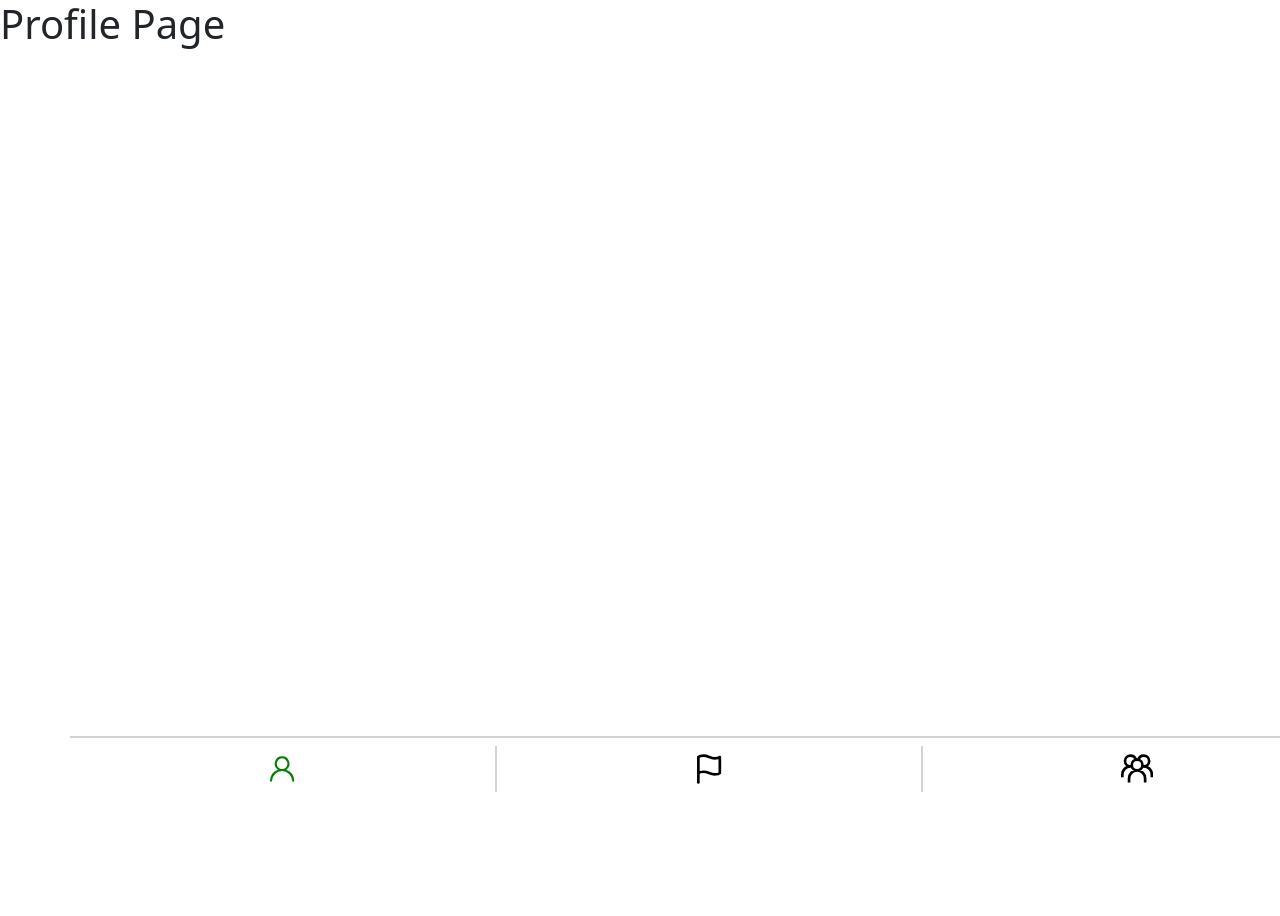
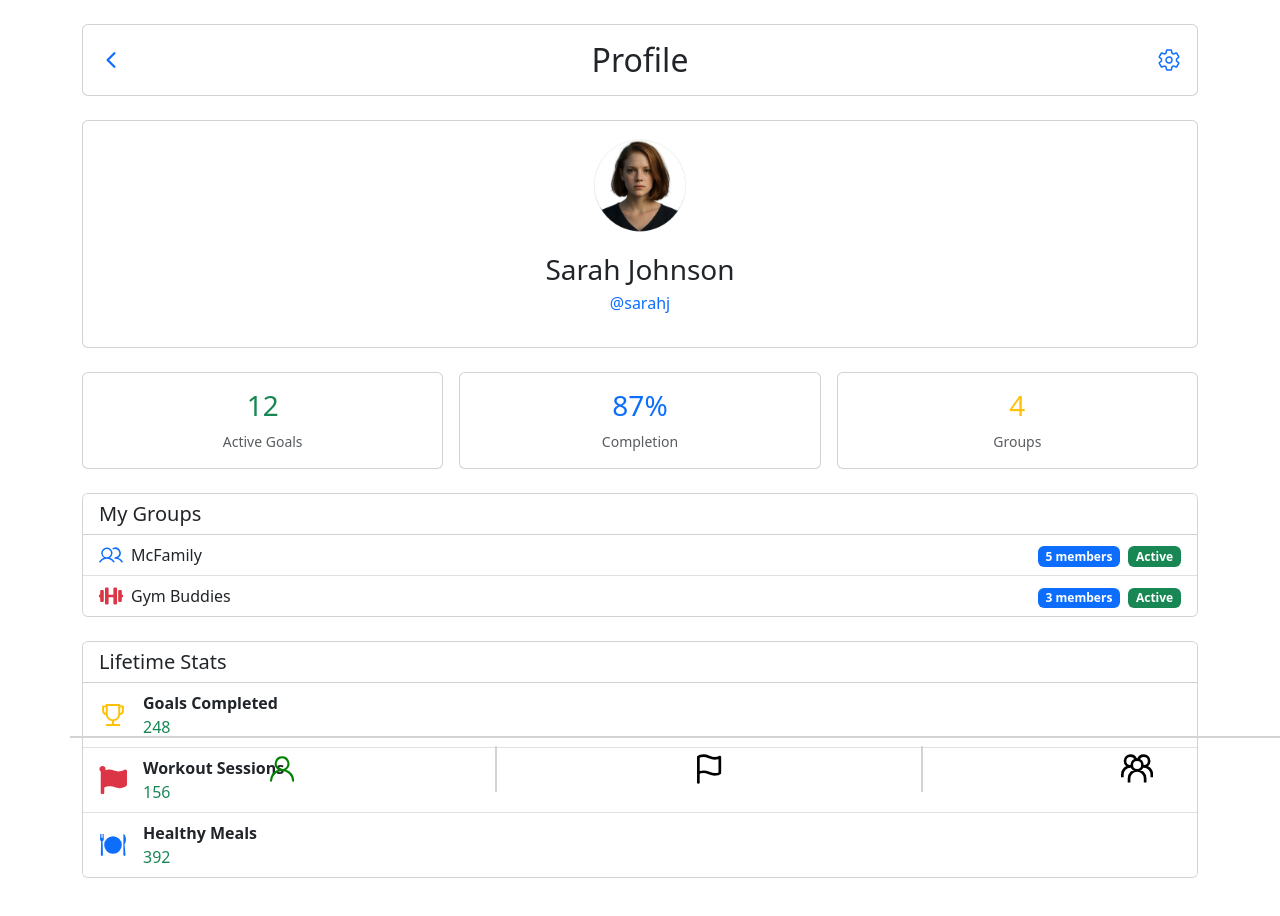
Before and after one commit to barnetthan/health-quest, a React (Vite) app in the folder frontend/: page /health-quest/profile in a window 1280 px wide. Shown: the top 916 px of the page. Before the commit the page ends 800 px from the top, so only its background shows below. Built offline with nearby package versions, Linux system fonts and the light colour scheme.

Commit message:
profile page basic

```diff
--- /dev/null
+++ b/frontend/src/data/profileData.ts
@@ -0,0 +1,51 @@
+export interface ProfileData {
+  user: {
+    name: string;
+    username: string;
+    avatarUrl: string;
+  };
+  stats: {
+    activeGoals: number;
+    completion: number;
+    totalGroups: number;
+    goalsCompleted: number;
+    workoutSessions: number;
+    healthyMeals: number;
+  };
+  groups: {
+    name: string;
+    members: number;
+    status: 'Active' | 'Inactive';
+    icon: 'family' | 'dumbbell';
+  }[];
+}
+
+export const profileData: ProfileData = {
+  user: {
+    name: "Sarah Johnson",
+    username: "@sarahj",
+    avatarUrl: "/health-quest/profile.png"
+  },
+  stats: {
+    activeGoals: 12,
+    completion: 87,
+    totalGroups: 4,
+    goalsCompleted: 248,
+    workoutSessions: 156,
+    healthyMeals: 392
+  },
+  groups: [
+    {
+      name: "McFamily",
+      members: 5,
+      status: "Active",
+      icon: "family"
+    },
+    {
+      name: "Gym Buddies",
+      members: 3,
+      status: "Active",
+      icon: "dumbbell"
+    }
+  ]
+};
--- a/frontend/src/pages/ProfilePage.tsx
+++ b/frontend/src/pages/ProfilePage.tsx
@@ -1,11 +1,123 @@
+import { IoSettingsOutline, IoChevronBack } from "react-icons/io5";
+import { FaFlag, FaDumbbell } from "react-icons/fa";
+import { PiUsers } from "react-icons/pi";
+import { GiMeal } from "react-icons/gi";
+import { AiOutlineTrophy } from "react-icons/ai";
+import { profileData } from "../data/profileData";
+
 function ProfilePage() {
+  const { user, stats, groups } = profileData;
+
   return (
-    <>
-      <h1>
-        Profile Page
-      </h1>
-    </>
-  )
+    <div className="container mt-4 mb-5 pb-5">
+      {/* Header */}
+      <div className="card mb-4">
+        <div className="card-body d-flex justify-content-between align-items-center">
+          <IoChevronBack size={24} className="text-primary" style={{ cursor: 'pointer' }} />
+          <h2 className="m-0">Profile</h2>
+          <IoSettingsOutline size={24} className="text-primary" style={{ cursor: 'pointer' }} />
+        </div>
+      </div>
+
+      {/* User Info */}
+      <div className="card mb-4">
+        <div className="card-body text-center">
+          <img
+            src={user.avatarUrl}
+            alt="Profile"
+            className="rounded-circle mb-3"
+            width={100}
+            height={100}
+          />
+          <h3 className="mb-1">{user.name}</h3>
+          <p className="text-primary">{user.username}</p>
+        </div>
+      </div>
+
+      {/* Stats Summary */}
+      <div className="row mb-4 g-3">
+        <div className="col-4">
+          <div className="card h-100">
+            <div className="card-body text-center">
+              <h3 className="text-success mb-2">{stats.activeGoals}</h3>
+              <div className="text-muted small">Active Goals</div>
+            </div>
+          </div>
+        </div>
+        <div className="col-4">
+          <div className="card h-100">
+            <div className="card-body text-center">
+              <h3 className="text-primary mb-2">{stats.completion}%</h3>
+              <div className="text-muted small">Completion</div>
+            </div>
+          </div>
+        </div>
+        <div className="col-4">
+          <div className="card h-100">
+            <div className="card-body text-center">
+              <h3 className="text-warning mb-2">{stats.totalGroups}</h3>
+              <div className="text-muted small">Groups</div>
+            </div>
+          </div>
+        </div>
+      </div>
+
+      {/* My Groups */}
+      <div className="card mb-4">
+        <div className="card-header bg-white">
+          <h5 className="mb-0">My Groups</h5>
+        </div>
+        <div className="list-group list-group-flush">
+          {groups.map((group, index) => (
+            <div key={index} className="list-group-item d-flex justify-content-between align-items-center">
+              <div className="d-flex align-items-center">
+                {group.icon === 'family' ? (
+                  <PiUsers size={24} className="text-primary me-2" />
+                ) : (
+                  <FaDumbbell size={24} className="text-danger me-2" />
+                )}
+                <span>{group.name}</span>
+              </div>
+              <div>
+                <span className="badge bg-primary me-2">{group.members} members</span>
+                <span className="badge bg-success">{group.status}</span>
+              </div>
+            </div>
+          ))}
+        </div>
+      </div>
+
+      {/* Lifetime Stats */}
+      <div className="card">
+        <div className="card-header bg-white">
+          <h5 className="mb-0">Lifetime Stats</h5>
+        </div>
+        <div className="list-group list-group-flush">
+          <div className="list-group-item d-flex align-items-center">
+            <AiOutlineTrophy className="text-warning me-3" size={28} />
+            <div>
+              <div className="fw-bold">Goals Completed</div>
+              <div className="text-success">{stats.goalsCompleted}</div>
+            </div>
+          </div>
+          <div className="list-group-item d-flex align-items-center">
+            <FaFlag className="text-danger me-3" size={28} />
+            <div>
+              <div className="fw-bold">Workout Sessions</div>
+              <div className="text-success">{stats.workoutSessions}</div>
+            </div>
+          </div>
+          <div className="list-group-item d-flex align-items-center">
+            <GiMeal className="text-primary me-3" size={28} />
+            <div>
+              <div className="fw-bold">Healthy Meals</div>
+              <div className="text-success">{stats.healthyMeals}</div>
+            </div>
+          </div>
+        </div>
+      </div>
+    </div>
+  );
 }
 
 export default ProfilePage;
```
Also changed, not shown: frontend/public/profile.png (added).
